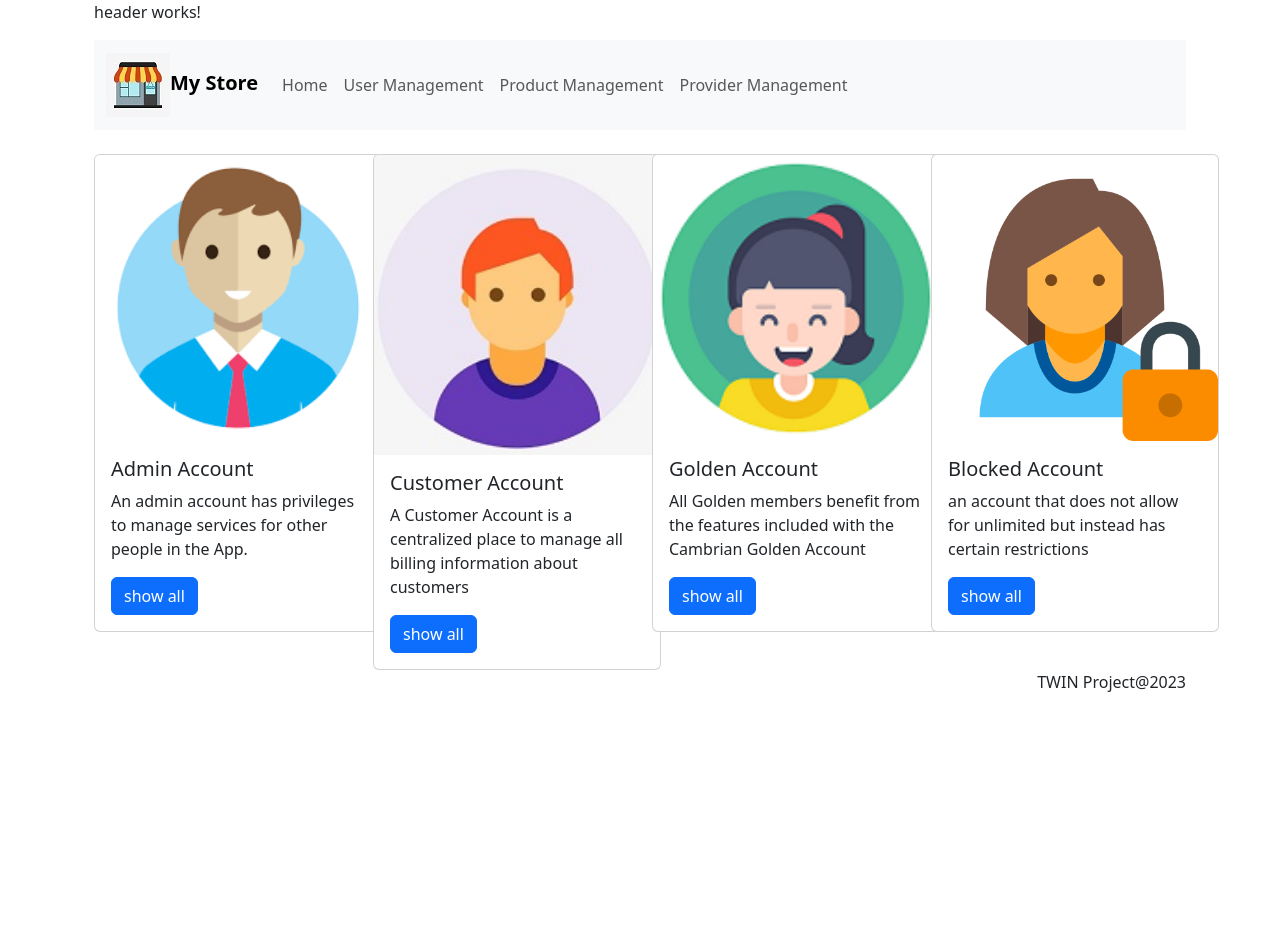
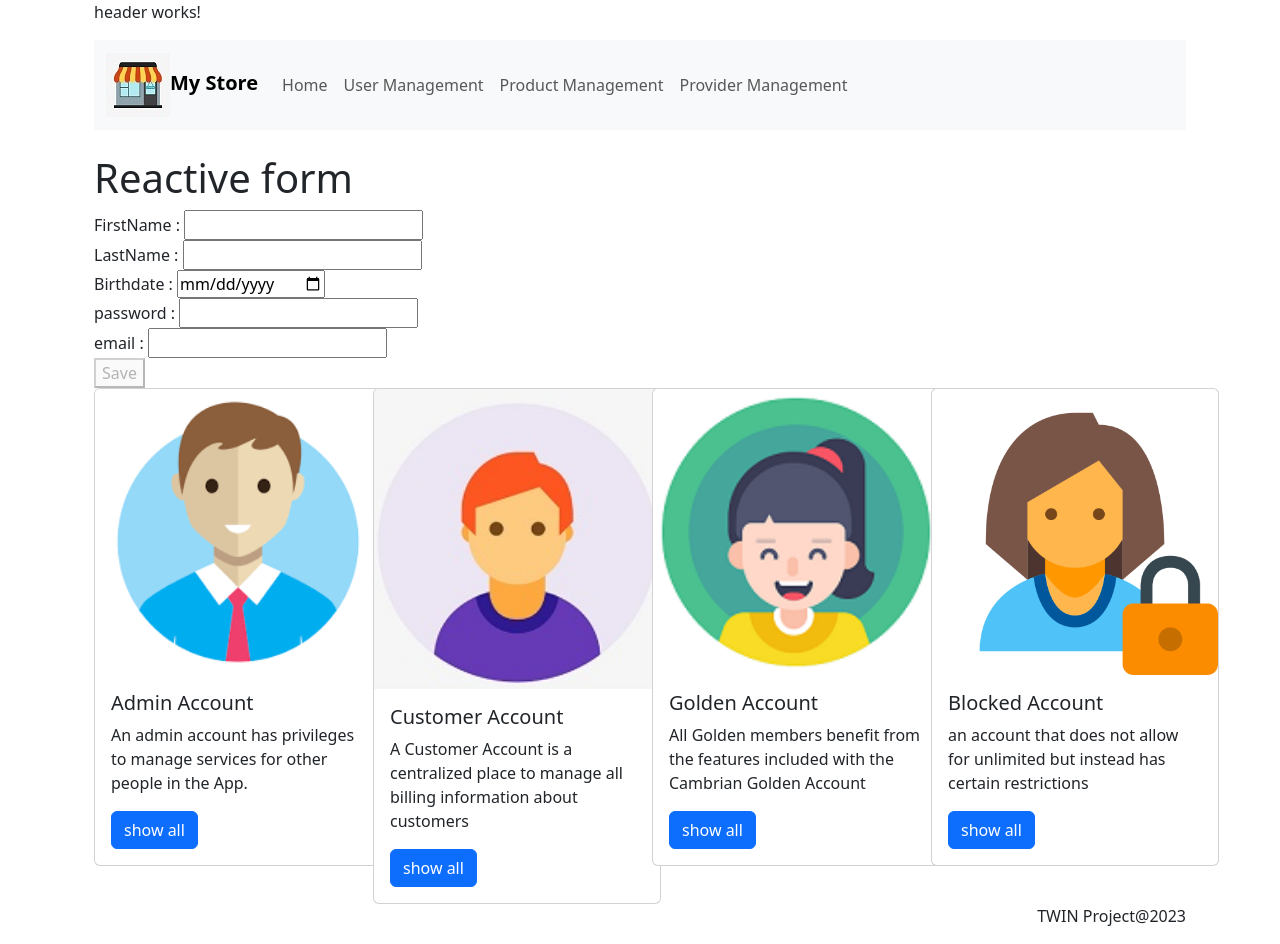
Before and after one commit to amenirommene/angulartwin2projectv15, an Angular app: page /mainuser in a window 1280 px wide. Before the commit the page ends 800 px from the top, so only its background shows below. Built offline with nearby package versions, Linux system fonts and the light colour scheme.

Commit message:
reactive form

```diff
--- a/src/app/user/components/accounts/accounts.component.html
+++ b/src/app/user/components/accounts/accounts.component.html
@@ -1,3 +1,5 @@
+<h1>Reactive form</h1>
+<app-add-user-reactive></app-add-user-reactive>
 <div class="row">
     <div class="col-md-3">
       <div class="card" style="width: 18rem;">
--- /dev/null
+++ b/src/app/user/components/add-user-reactive/add-user-reactive.component.html
@@ -0,0 +1,19 @@
+<form [formGroup]="myForm">
+<div formGroupName="groupe1">
+FirstName : <input type="text" formControlName="first"><br>
+<div *ngIf="myForm.get('groupe1').get('first').touched && myForm.get('groupe1').get('first').invalid">
+    <div *ngIf="firstName.errors['required']">obligatoire</div>
+    <div *ngIf="firstName.errors['minlength']">Minimum x</div>
+    <div *ngIf="firstName.errors['pattern']">que des lettres</div>
+</div>
+LastName : <input type="text" formControlName="last"><br>
+Birthdate : <input type="date" formControlName="birthdate"><br>
+password : <input type="password" formControlName="password"><br>
+email : <input type="text" formControlName="monemail"><br>
+</div>
+<div *ngIf="myForm.get('groupe1').valid">
+category : <input type="text" formControlName="category"><br>
+profession : <input type="text" formControlName="profession"><br>
+</div>
+<button [disabled]="myForm.invalid">Save</button>
+</form>
--- /dev/null
+++ b/src/app/user/components/add-user-reactive/add-user-reactive.component.ts
@@ -0,0 +1,28 @@
+import { Component } from '@angular/core';
+import { FormControl, FormGroup, Validators } from '@angular/forms';
+
+@Component({
+  selector: 'app-add-user-reactive',
+  templateUrl: './add-user-reactive.component.html',
+  styleUrls: ['./add-user-reactive.component.css']
+})
+export class AddUserReactiveComponent {
+myForm : FormGroup;
+
+ngOnInit(){
+  this.myForm=new FormGroup({
+    groupe1:new FormGroup({
+    first:new FormControl("",[Validators.required,Validators.minLength(3), Validators.pattern("[a-zA-Z]*")]),
+    last:new FormControl(),
+    password:new FormControl(),
+    birthdate:new FormControl(),
+    monemail:new FormControl()}),
+    profession:new FormControl(),
+    category:new FormControl("Customer", Validators.required)
+  })
+}
+
+get firstName(){
+  return this.myForm.get('groupe1').get('first');
+}
+}
--- a/src/app/user/components/add-user/add-user.component.html
+++ b/src/app/user/components/add-user/add-user.component.html
@@ -11,6 +11,7 @@ valid / invalid : {{x.valid}} / {{x.invalid}}
     Champ obligatoire
 </div>
 <form #f="ngForm" (submit)="addUser()">
+    <div ngModelGroup="groupe1" #gpe1="ngModelGroup">
     FirstName:
     <input (keyup)="test(firstname.errors)" name="firstname" type="text" [(ngModel)]="user.firstName" #firstname="ngModel" required minlength="6" pattern="[a-zA-Z]*"> <br>
 <div *ngIf="firstname.invalid">
@@ -35,7 +36,7 @@ Birthdate:
     <input name="birthdate" type="text" [(ngModel)]="user.birthDate"> <br>
 <br>
 Email:
-    <input name="email" type="email" [(ngModel)]="user.email" #email="ngModel" pattern="^[a-zA-Z0-9._-]"> <br>
+    <input name="email" type="email" [(ngModel)]="user.email" #email="ngModel" required pattern="^[a-zA-Z0-9._-]+@gmail.com"> <br>
 <div *ngIf="email.invalid">
     il faut avoir un compte gmail
 </div>
@@ -43,6 +44,8 @@ Email:
 Password:
     <input name="password" type="password" [(ngModel)]="user.password" #pwd="ngModel" pattern="^[a-zA-Z0-9]{8,}?"> <br>
 <br>
+</div>
+<div *ngIf="gpe1.valid">
 Profession:
     <input name="profession" type="text" [(ngModel)]="user.profession" > <br>
 <br>
@@ -52,5 +55,7 @@ Category:
 <div *ngIf="cat.invalid">
     il faut que ça soit customer
 </div>
+</div>
+
 <button  [disabled]="f.invalid">Save</button>
 </form>
```
Also changed, not shown: src/app/user/user.module.ts (+6 -3 lines), src/app/user/components/add-user-reactive/add-user-reactive.component.css (added), 1 other file (tests, documents, lock files or other folders).
